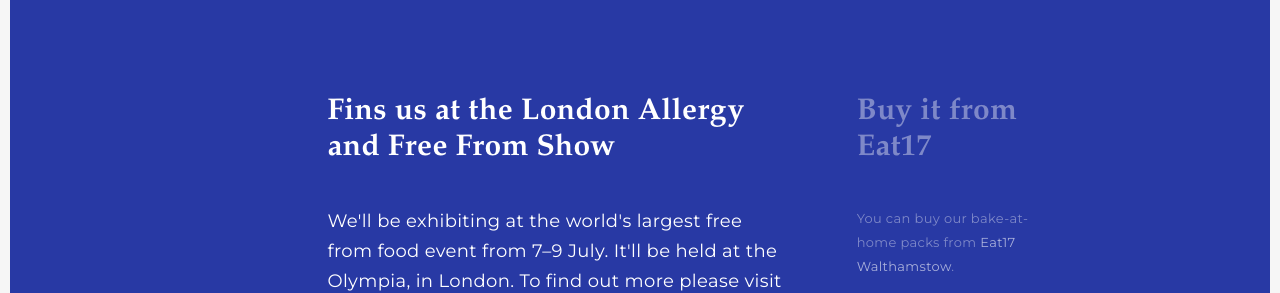
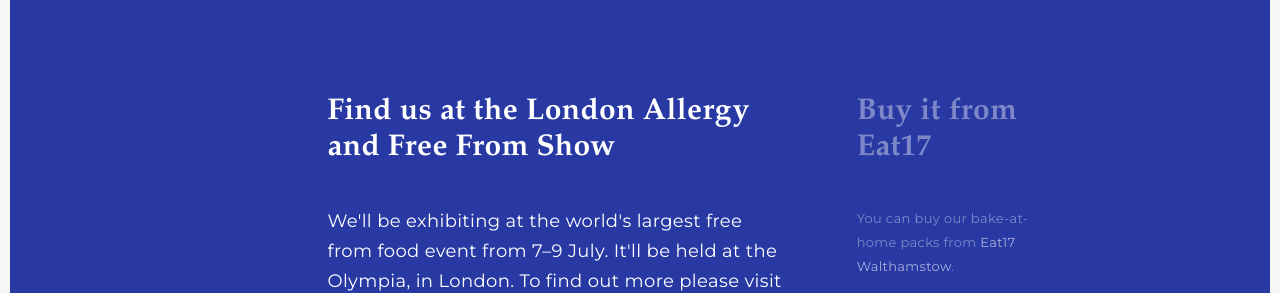
Before and after one commit to peduarte/dona-rita, a Jekyll site: the page built from index.html, in a window 1280 px wide and 900 px high, scrolled down 2363 px. Shown: the part 163-456 px from the top of the window. Built offline with Jekyll 4.4.1, drawn with Linux system fonts in a browser that asks for light colours.

Commit message:
Update eat.liquid

```diff
--- a/_includes/eat.liquid
+++ b/_includes/eat.liquid
@@ -6,7 +6,7 @@
 
 <div class="grid">
 	<div class="col md-7 lg-5 md-push-1 lg-push-3">
-		<h3 class="measure-wider">Fins us at the London Allergy and Free From Show</h3>
+		<h3 class="measure-wider">Find us at the London Allergy and Free From Show</h3>
 		<p class="measure-wider">We'll be exhibiting at the world's largest free from food event from 7–9 July. It'll be held at the Olympia, in London. To find out more please visit <a href="http://www.allergyshow.co.uk/london/" target="_blank">their website</a>.</p>
 		<p><a href="mailto:oi@donarita.co.uk" class="button">Ask for an invite</a></p>
 		<!--<h3>Find us at Old Street Station</h3>
```
